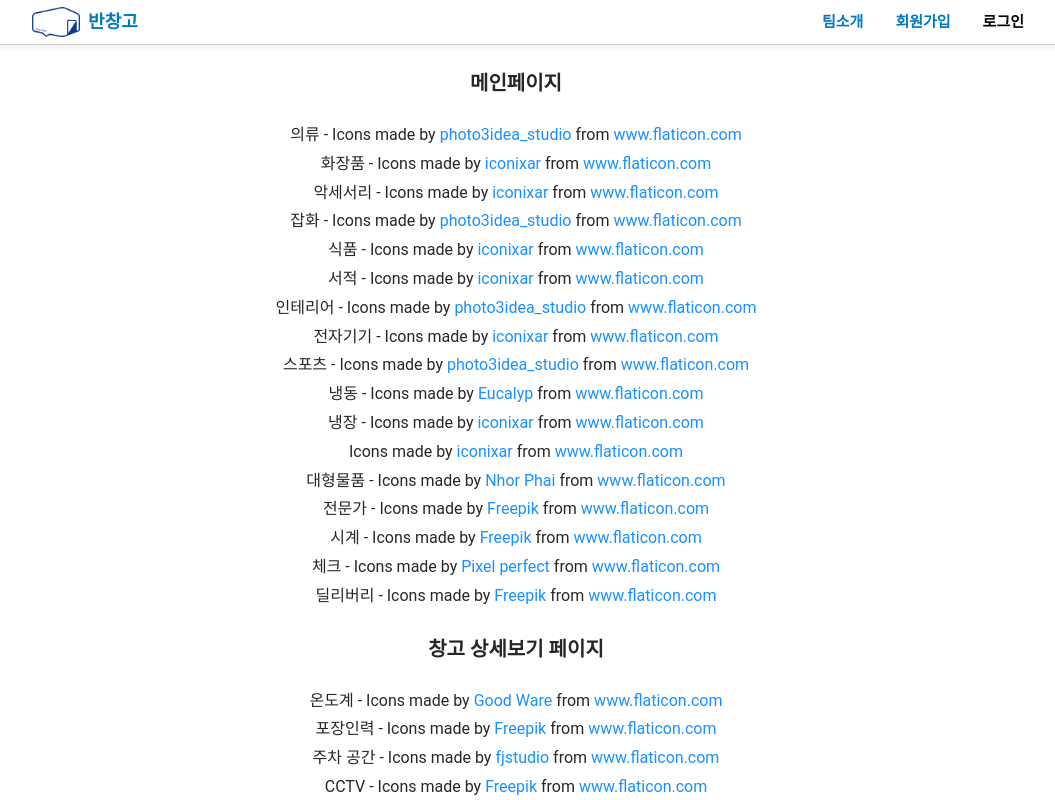
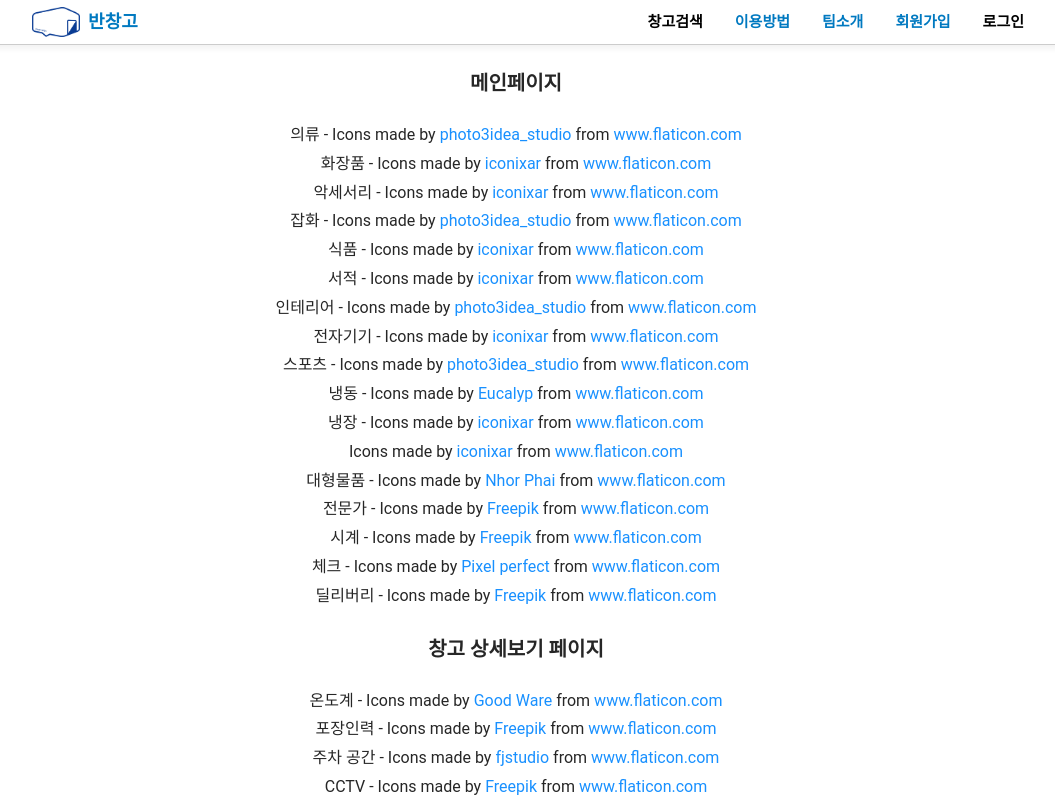
Before and after one commit to WhereHouseGM/banchango_frontend, a React (Create React App) app: page /icon-source in a window 1280 px wide. Shown: the top 800 px of the page, without its empty margins (124-1179 px from the left). Built offline with nearby package versions, Linux system fonts and the light colour scheme; a web font is replaced by a local one.

Commit message:
네비게이션 바 TODO

```diff
--- a/src/Components/Navbar/index.js
+++ b/src/Components/Navbar/index.js
@@ -65,6 +65,16 @@ const Navbar = () => {
           )}
         </NavOpen>
         <NavMenu>
+          <NavLink to="/category" style={{ color: 'black' }}>
+            창고검색
+          </NavLink>
+          <NavLink to="/">
+            {/* TODO: 이용방법 REF ->
+            type 체크 후 창고주이면 안나오고 useHistory로 props 체크해서 이거로 간거면 스크롤 내리기
+            메인으로 이동 후 scrollTo*/}
+            이용방법
+          </NavLink>
+
           <NavLink to="/team">팀소개</NavLink>
           {loginInfo.logined ? (
             <>
```
